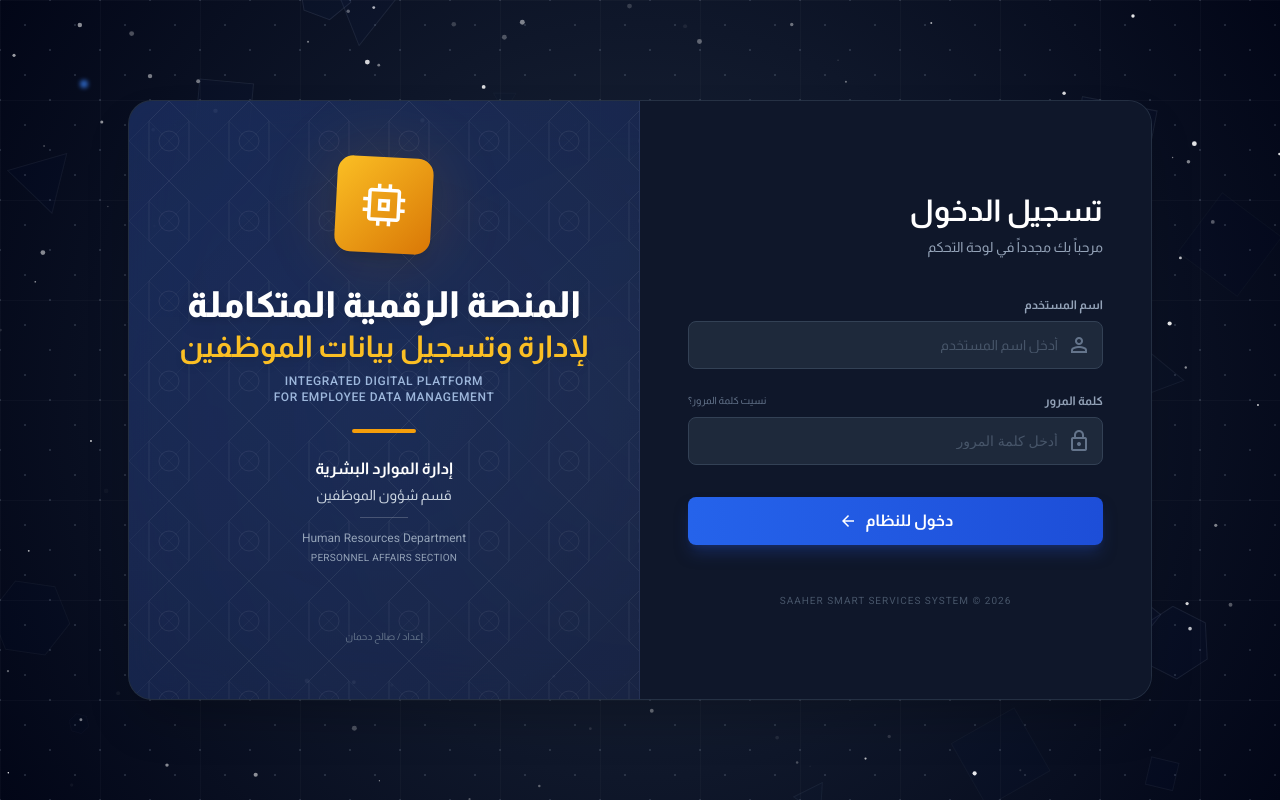
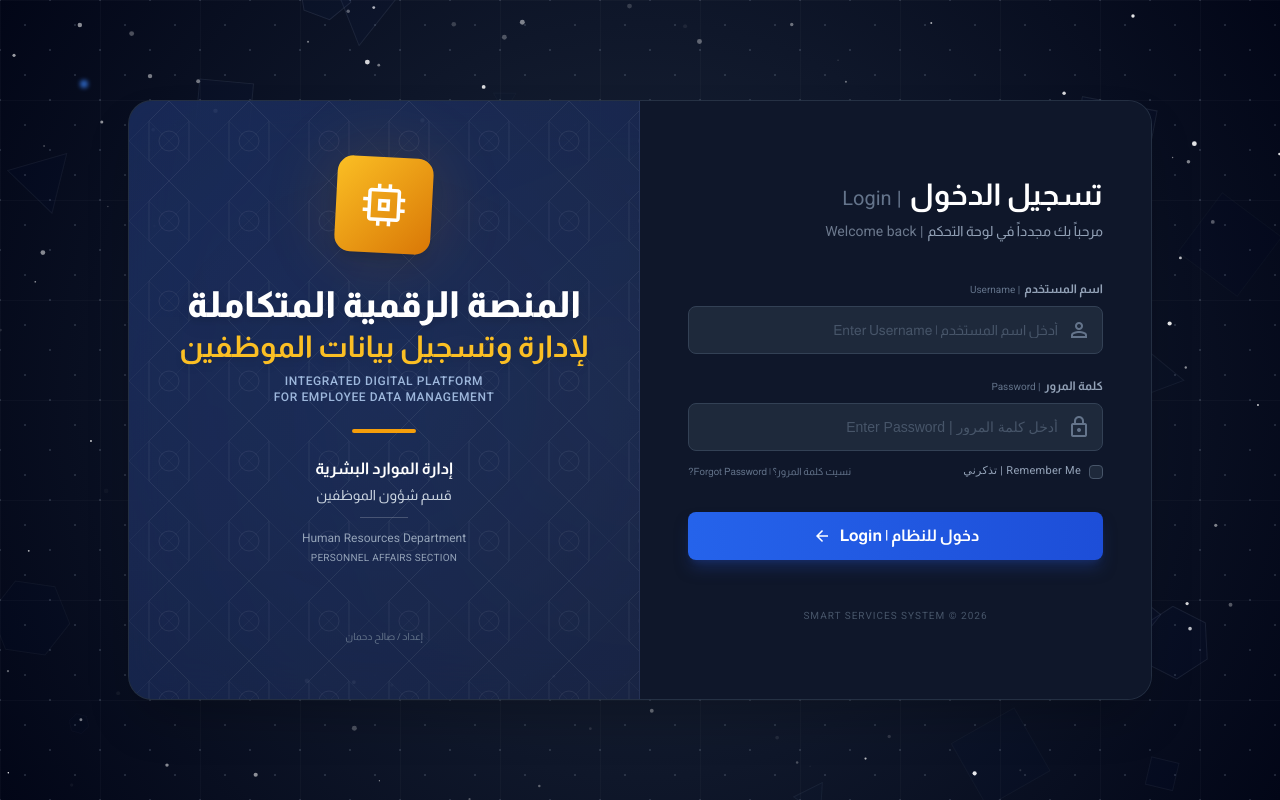
Before and after one commit to privatep88/Employee-Information-System, a React (Vite) app: page / in a window 1280 px wide. Built offline with nearby package versions, Linux system fonts and the light colour scheme.

Commit message:
feat: Add bilingual login text
Enhance the login page with English translations for error messages and page titles to support the application's bilingual requirement.

```diff
--- a/components/LoginPage.tsx
+++ b/components/LoginPage.tsx
@@ -168,7 +168,7 @@ const LoginPage: React.FC<LoginPageProps> = ({ onLogin }) => {
     if (username === 'user' && password === 'user') {
       onLogin();
     } else {
-      setError('اسم المستخدم أو كلمة المرور غير صحيحة');
+      setError('اسم المستخدم أو كلمة المرور غير صحيحة | Invalid username or password');
     }
   };
 
@@ -210,20 +210,29 @@ const LoginPage: React.FC<LoginPageProps> = ({ onLogin }) => {
              </div>
 
              <div className="mb-10 text-center md:text-right">
-                 <h2 className="text-3xl font-bold text-white mb-2">تسجيل الدخول</h2>
-                 <p className="text-slate-400 text-sm">مرحباً بك مجدداً في لوحة التحكم</p>
+                 <h2 className="text-3xl font-bold text-white mb-2 flex flex-col md:flex-row items-center md:items-baseline gap-2">
+                    <span>تسجيل الدخول</span>
+                    <span className="text-xl font-normal text-slate-500 font-english">| Login</span>
+                 </h2>
+                 <p className="text-slate-400 text-sm">
+                    مرحباً بك مجدداً في لوحة التحكم
+                    <span className="font-english opacity-70 mx-1">| Welcome back</span>
+                 </p>
              </div>
 
              <form onSubmit={handleLogin} className="flex flex-col gap-6">
                  {/* Username */}
                  <div className="flex flex-col gap-2 group">
-                     <label className="text-xs font-bold text-slate-400 group-focus-within:text-blue-400 transition-colors">اسم المستخدم</label>
+                     <label className="text-xs font-bold text-slate-400 group-focus-within:text-blue-400 transition-colors">
+                        اسم المستخدم
+                        <span className="font-english font-normal text-[10px] text-slate-500 mx-1">| Username</span>
+                     </label>
                      <div className="relative">
                          <input
                             type="text"
                             value={username}
                             onChange={(e) => setUsername(e.target.value)}
-                            placeholder="أدخل اسم المستخدم"
+                            placeholder="أدخل اسم المستخدم | Enter Username"
                             className="w-full h-12 bg-[#1e293b] border border-slate-700 rounded-lg pr-11 pl-4 text-white text-sm placeholder:text-slate-600 focus:border-blue-500 focus:ring-1 focus:ring-blue-500 transition-all outline-none"
                          />
                          <span className="material-symbols-outlined absolute right-3 top-1/2 -translate-y-1/2 text-slate-500 group-focus-within:text-blue-400 transition-colors">person</span>
@@ -233,19 +242,31 @@ const LoginPage: React.FC<LoginPageProps> = ({ onLogin }) => {
                  {/* Password */}
                  <div className="flex flex-col gap-2 group">
                      <div className="flex justify-between items-center">
-                        <label className="text-xs font-bold text-slate-400 group-focus-within:text-blue-400 transition-colors">كلمة المرور</label>
-                        <a href="#" className="text-[10px] text-slate-500 hover:text-blue-400 transition-colors">نسيت كلمة المرور؟</a>
+                        <label className="text-xs font-bold text-slate-400 group-focus-within:text-blue-400 transition-colors">
+                            كلمة المرور
+                            <span className="font-english font-normal text-[10px] text-slate-500 mx-1">| Password</span>
+                        </label>
                      </div>
                      <div className="relative">
                          <input
                             type="password"
                             value={password}
                             onChange={(e) => setPassword(e.target.value)}
-                            placeholder="أدخل كلمة المرور"
+                            placeholder="أدخل كلمة المرور | Enter Password"
                             className="w-full h-12 bg-[#1e293b] border border-slate-700 rounded-lg pr-11 pl-4 text-white text-sm placeholder:text-slate-600 focus:border-blue-500 focus:ring-1 focus:ring-blue-500 transition-all outline-none font-sans"
                             style={{ fontFamily: 'sans-serif' }}
                          />
                          <span className="material-symbols-outlined absolute right-3 top-1/2 -translate-y-1/2 text-slate-500 group-focus-within:text-blue-400 transition-colors">lock</span>
+                     </div>
+                     <div className="flex justify-between items-center mt-1">
+                        <label className="flex items-center gap-2 cursor-pointer group select-none">
+                             <input
+                                type="checkbox"
+                                className="w-3.5 h-3.5 rounded border-slate-600 bg-[#1e293b] text-blue-600 focus:ring-offset-[#0f172a] focus:ring-1 focus:ring-blue-500 transition-all cursor-pointer"
+                             />
+                             <span className="text-[11px] text-slate-400 group-hover:text-blue-400 transition-colors font-english tracking-wide">Remember Me | تذكرني</span>
+                        </label>
+                        <a href="#" className="text-[10px] text-slate-500 hover:text-blue-400 transition-colors">نسيت كلمة المرور؟ | Forgot Password?</a>
                      </div>
                  </div>
 
@@ -259,14 +280,14 @@ const LoginPage: React.FC<LoginPageProps> = ({ onLogin }) => {
                     type="submit"
                     className="mt-2 h-12 w-full bg-gradient-to-r from-blue-600 to-blue-700 hover:from-blue-500 hover:to-blue-600 text-white font-bold rounded-lg shadow-lg shadow-blue-900/50 hover:shadow-blue-600/30 transition-all active:scale-95 flex items-center justify-center gap-2"
                  >
-                     <span>دخول للنظام</span>
+                     <span>دخول للنظام | Login</span>
                      <span className="material-symbols-outlined text-[20px] rtl:rotate-180">arrow_forward</span>
                  </button>
              </form>
 
              <div className="mt-12 text-center">
                  <p className="text-[10px] text-slate-600 font-english uppercase tracking-widest">
-                     SAAHER SMART SERVICES SYSTEM © 2026
+                     SMART SERVICES SYSTEM © 2026
                  </p>
              </div>
         </div>
```
